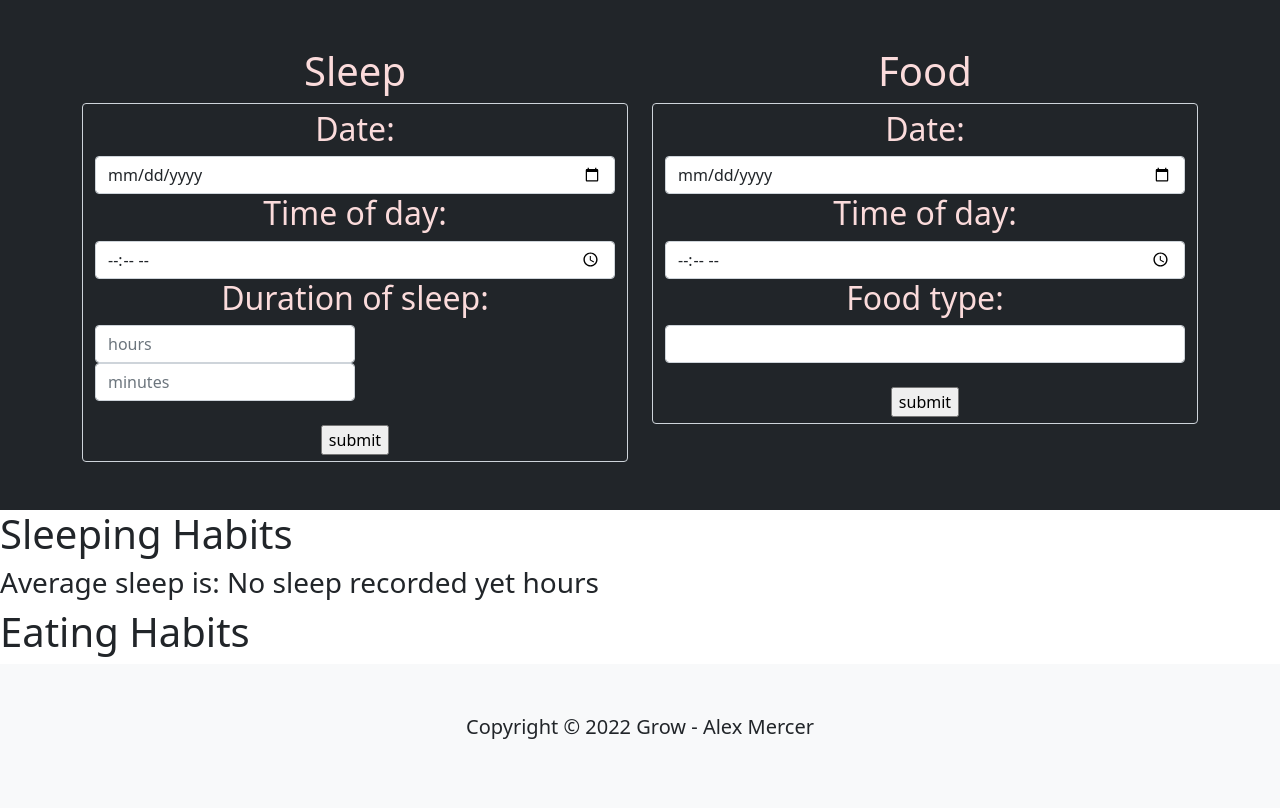
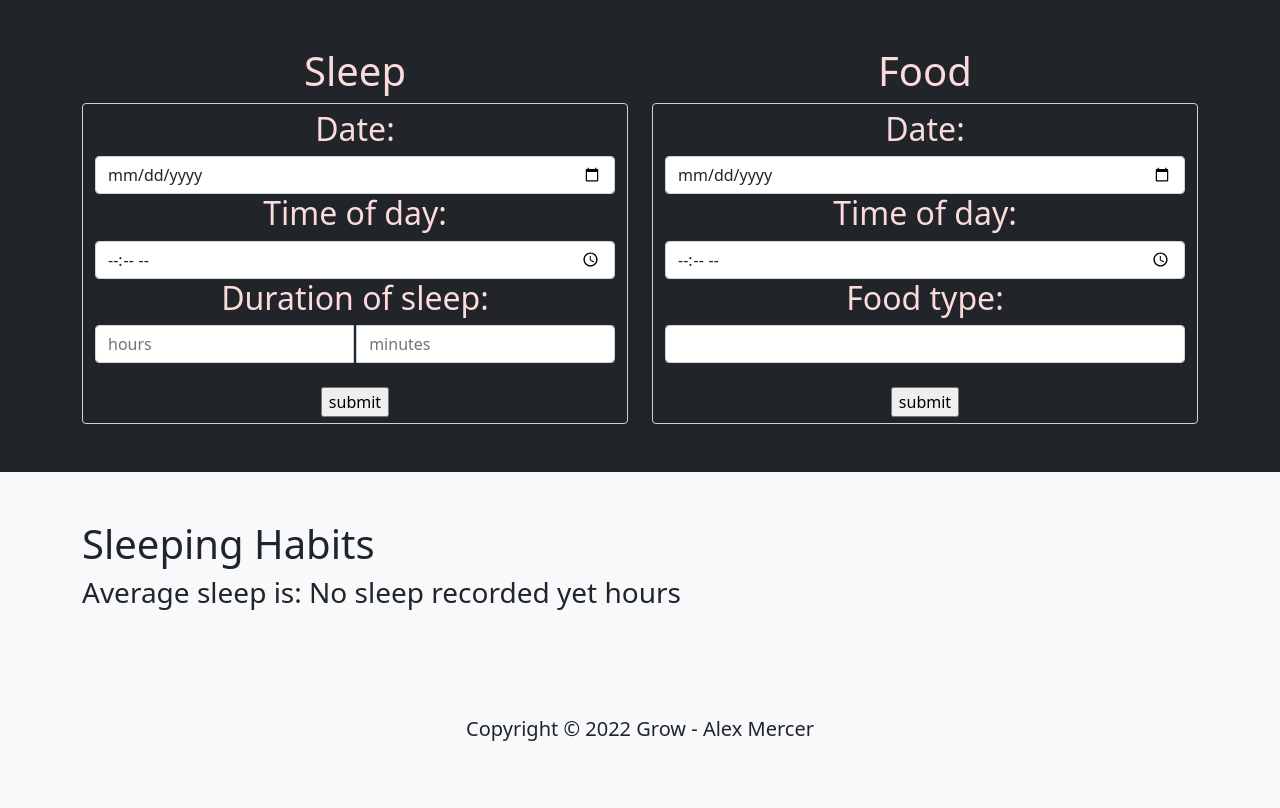
Before and after one commit to alexmercer6/social_workout_app, a Flask app: page /sleep_food in a window 1280 px wide. Shown: the part 103-911 px from the top of the page. Before the commit the page ends 842 px from the top, so only its background shows below. Run offline with Flask 2, Linux system fonts and the light colour scheme; the visitor is signed in with stand-in values (Sample User, id 1); data that the repository does not hold is empty; some libraries are stand-ins or nearby versions.

Commit message:
cleaned up sleep_food page

```diff
--- a/templates/sleep_food.html
+++ b/templates/sleep_food.html
@@ -12,8 +12,12 @@
                     <h2 class="food-sleep">Time of day:</h2>
                     <input type="time" name="time" class="form-control" required>
                     <h2 class="food-sleep">Duration of sleep:</h2>
-                    <input type="number" name="hours" placeholder="hours" class="form-control w-50" required>
-                    <input type="number" name="minutes" placeholder="minutes" class="form-control w-50" required>
+                    <div class="input-group">
+                        <input type="number" name="hours" placeholder="hours" class="form-control" required>
+                        <span class="input-group-addon">:</span>
+                        <input type="number" name="minutes" placeholder="minutes" class="form-control" required>
+                    </div>
+
                     <br>
                     <input type="submit" value="submit">
                 </form>
@@ -37,14 +41,14 @@
 
     </div>
 </section>
-<section>
-    <div>
+<section class="bg-light py-5">
+    <div class="container">
         <h1>Sleeping Habits</h1>
 
         <h3>Average sleep is: {{nap_avg_hrs}} hours</h3>
 
     </div>
-    <div>
+    <!-- <div class="container">
         <h1>Eating Habits</h1>
         {% for date, time_of_day, food_type, baby_id in eating_habits %}
 
@@ -54,7 +58,7 @@
                 <li>{{food_type}}</li>
             {% endif %}
         {% endfor %}
-    </div>
+    </div> -->
 </section>
 
 {% endblock %}
```
